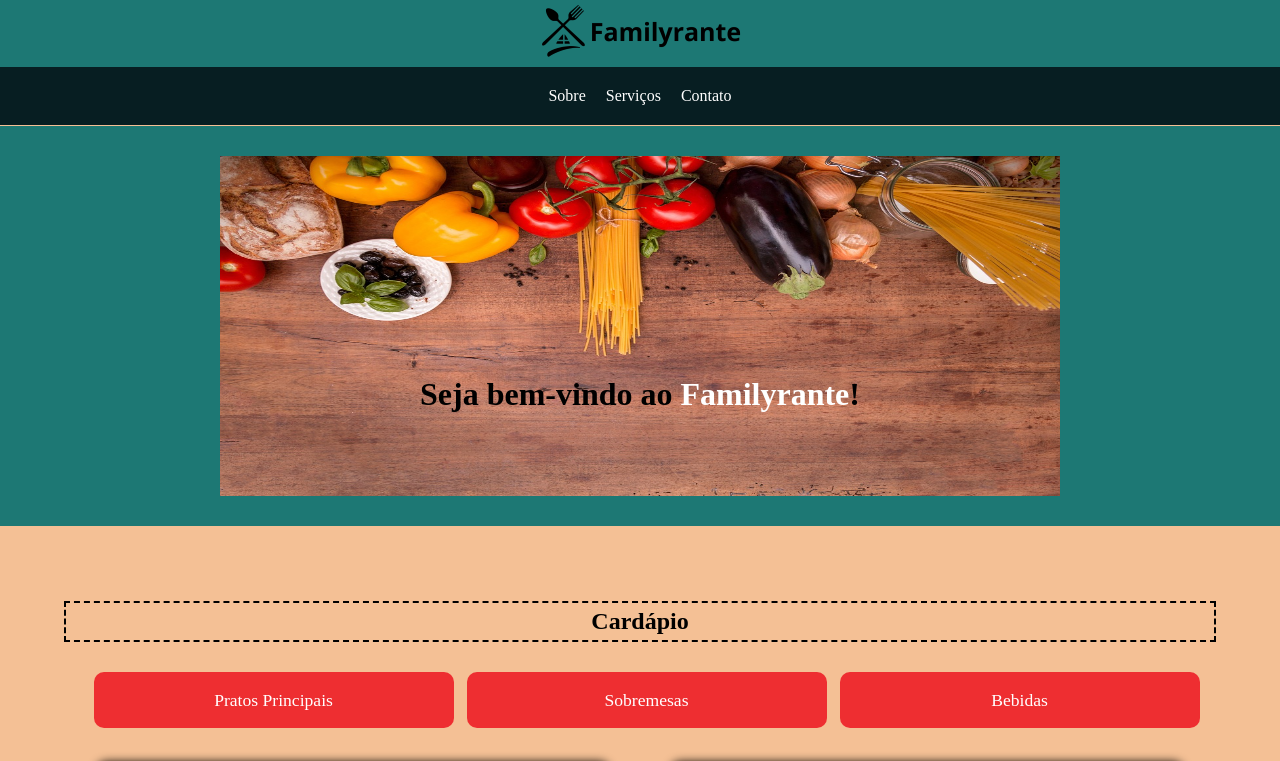
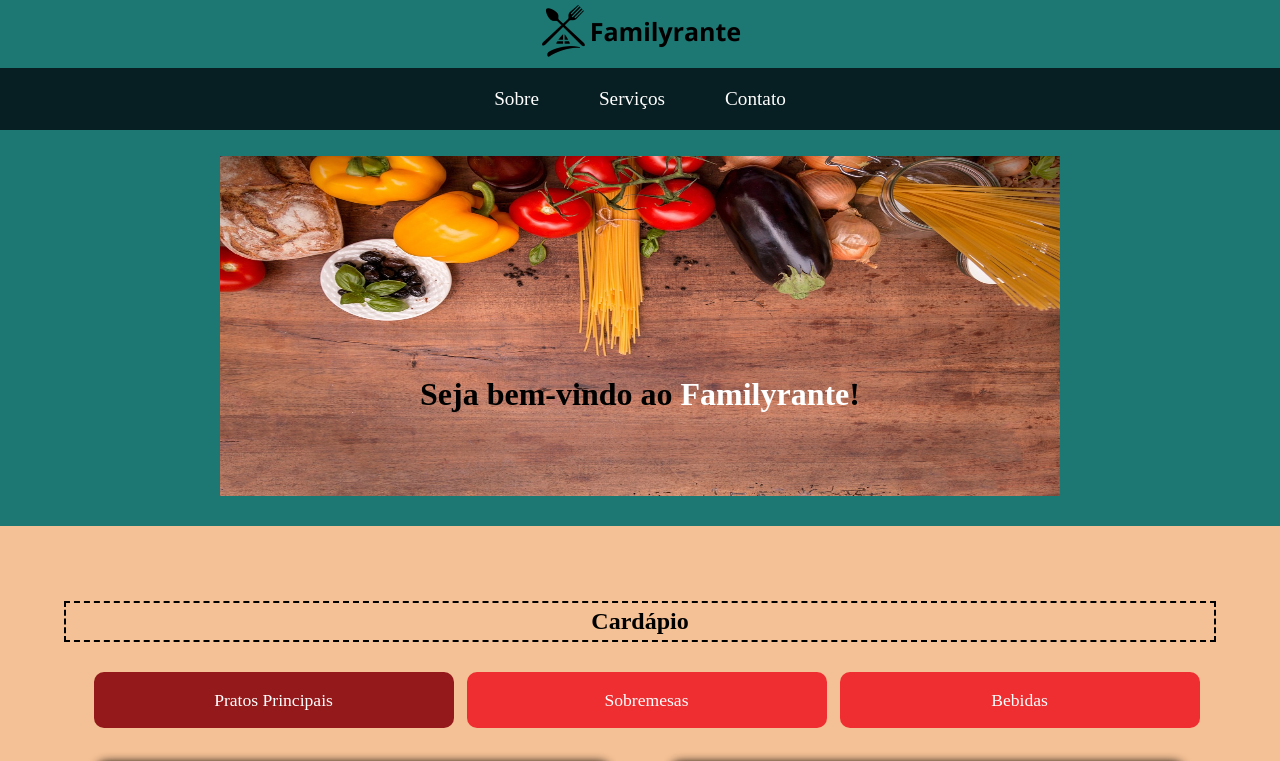
Before and after one commit to Marlon-Brito/familyrante, a React (Vite) app: page / in a window 1280 px wide. Shown: the top 761 px of the page. Built offline with nearby package versions, Linux system fonts and the light colour scheme; a web font is replaced by a local one.

Commit message:
Finalizando

```diff
--- a/public/assets/css/cardapio.css
+++ b/public/assets/css/cardapio.css
@@ -34,6 +34,10 @@
             color: black;
         }
     }
+}
+
+input[type='radio']:checked + label{
+    color: black;
 }
 
 .menu__cardapio{
@@ -91,12 +95,16 @@
             background-color: #EE2E31;
             border-radius: 10px;
 
-
             &:hover{
-                color: black;
-                background-color: #d32528;
+                color: white;
+                background-color: #94191b;
             }
         }
+    }
+
+    input[type='radio']:checked + label{
+        background-color: #94191b;
+        color: white;
     }
 
     .menu__cardapio li{
@@ -125,13 +133,7 @@
         & > label{
             padding: 1.0em;
             font-size: 1.1em;
-            cursor: pointer;
             text-align: center;
-            color: white;
-
-            &:hover{
-                color: black;
-            }
         }
     }
 
--- a/public/assets/css/header.css
+++ b/public/assets/css/header.css
@@ -1,6 +1,7 @@
 .logo{
-    width: 250px;
+    width: 175px;
     margin: auto;
+    padding: 5px 0px;
 }
 
 .cabecalho{
@@ -30,3 +31,18 @@
     background-color: #1D7874;
     cursor: pointer;
 }
+
+@media (min-width: 1200px){
+    .logo{
+        width: 250px;
+        padding: 0px;
+    }
+
+    .cabecalho{
+        font-size: 1.2em;
+    }
+
+    .menu ul li{
+        padding: 20px 30px;
+    }
+}
--- a/public/assets/css/index.css
+++ b/public/assets/css/index.css
@@ -12,7 +12,7 @@ body{
 }
 
 .conteudo--principal{
-    padding-top: 126px;
+    padding-top: 111px;
 }
 
 .container__fundo{
@@ -211,6 +211,10 @@ body{
 }
 
 @media (min-width: 1200px){
+    .conteudo--principal{
+        padding-top: 126px;
+    }
+
     .sobre, .funcionamento, .contato{
         & h2{
             font-size: 1.5em;
```
Also changed, not shown: src/App.jsx (+9 -5 lines).
